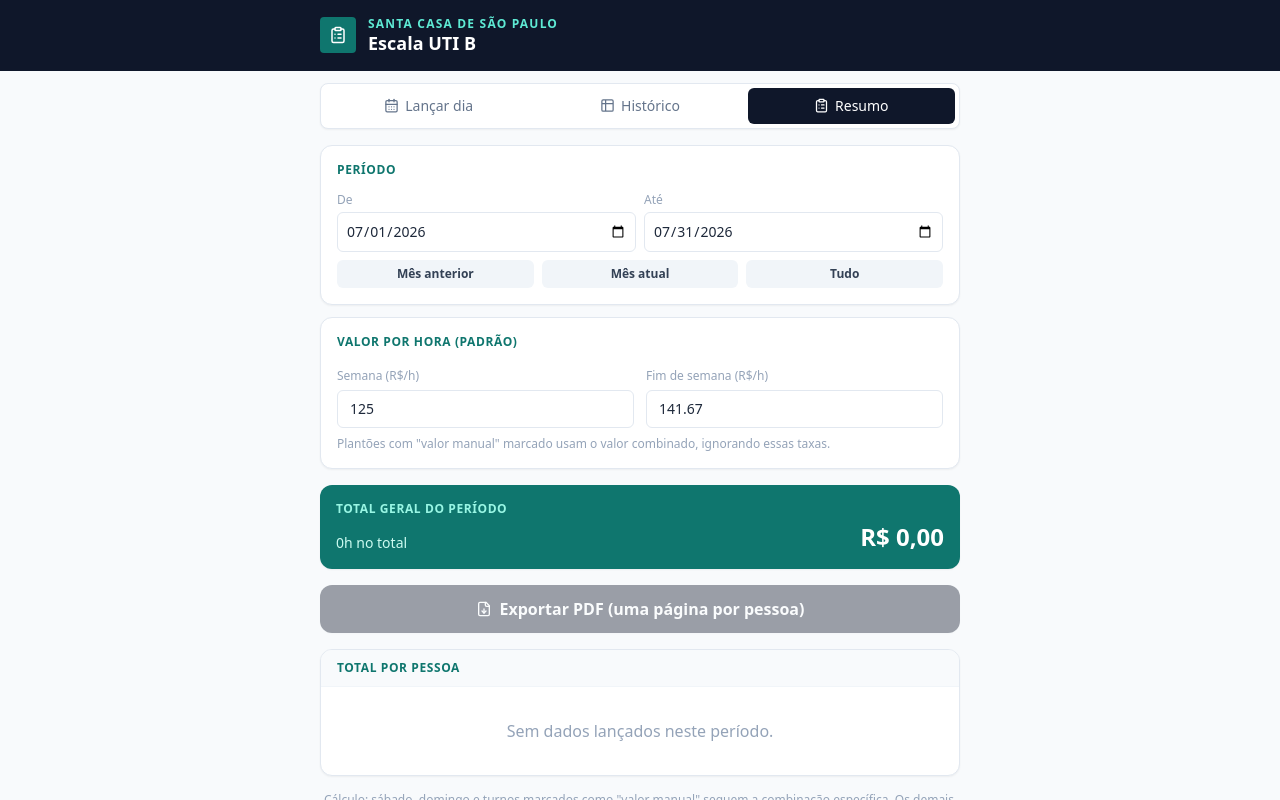
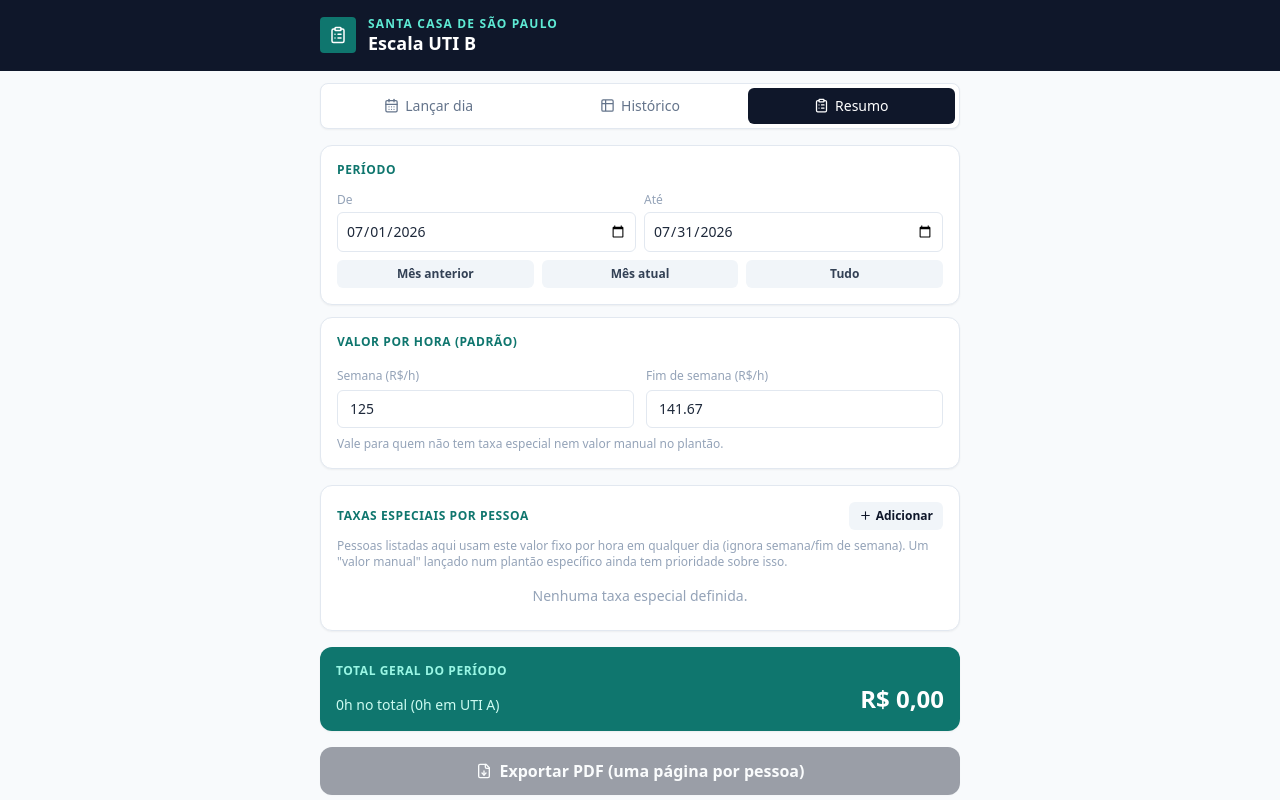
Before and after one commit to matheusfischersantacasa-boop/Escala-Uti-Pedi-trica, a React (Vite) app: page / in a window 1280 px wide. Both pictures are taken after a click on the button "Resumo". Shown: the top 800 px of the page. Built offline with nearby package versions, Linux system fonts and the light colour scheme.

Commit message:
Update App.jsx

```diff
--- a/src/App.jsx
+++ b/src/App.jsx
@@ -49,9 +49,21 @@ function hasOverride(v) {
   return v !== "" && v !== null && v !== undefined && !isNaN(parseFloat(v));
 }
 
-function shiftValue(horas, isWeekend, valorOverride, rateWeekday, rateWeekend) {
+function personRateMap(personRates) {
+  const map = {};
+  (personRates || []).forEach((r) => {
+    if (r.pessoa && r.pessoa.trim() && r.rate !== "" && r.rate !== null && !isNaN(parseFloat(r.rate))) {
+      map[r.pessoa.trim()] = parseFloat(r.rate);
+    }
+  });
+  return map;
+}
+
+function shiftValue(pessoa, horas, isWeekend, valorOverride, rateWeekday, rateWeekend, rateMap) {
   if (hasOverride(valorOverride)) return parseFloat(valorOverride);
   const h = parseFloat(horas) || 0;
+  const custom = rateMap[(pessoa || "").trim()];
+  if (custom !== undefined) return h * custom;
   return h * (isWeekend ? rateWeekend : rateWeekday);
 }
 
@@ -97,6 +109,15 @@ function stripAccents(s) {
   return String(s == null ? "" : s)
     .normalize("NFD")
     .replace(/[\u0300-\u036f]/g, "");
+}
+
+function loadJSON(key, fallback) {
+  try {
+    const raw = localStorage.getItem(key);
+    return raw ? JSON.parse(raw) : fallback;
+  } catch (e) {
+    return fallback;
+  }
 }
 
 class ErrorBoundary extends React.Component {
@@ -145,8 +166,9 @@ export default function EscalaUtiBApp() {
   const [form, setForm] = useState(emptyForm(yesterday()));
   const [saveMsg, setSaveMsg] = useState("");
   const [saving, setSaving] = useState(false);
-  const [rateWeekday, setRateWeekday] = useState(125);
-  const [rateWeekend, setRateWeekend] = useState(141.67);
+  const [rateWeekday, setRateWeekday] = useState(() => loadJSON("escala:rateWeekday", 125));
+  const [rateWeekend, setRateWeekend] = useState(() => loadJSON("escala:rateWeekend", 141.67));
+  const [personRates, setPersonRates] = useState(() => loadJSON("escala:personRates", []));
   const [showExport, setShowExport] = useState(false);
   const [showImport, setShowImport] = useState(false);
   const [importText, setImportText] = useState("");
@@ -154,20 +176,42 @@ export default function EscalaUtiBApp() {
   const [periodStart, setPeriodStart] = useState(firstDayOfMonth(0));
   const [periodEnd, setPeriodEnd] = useState(lastDayOfMonth(0));
 
+  useEffect(() => {
+    try {
+      localStorage.setItem("escala:rateWeekday", JSON.stringify(rateWeekday));
+    } catch (e) {}
+  }, [rateWeekday]);
+
+  useEffect(() => {
+    try {
+      localStorage.setItem("escala:rateWeekend", JSON.stringify(rateWeekend));
+    } catch (e) {}
+  }, [rateWeekend]);
+
+  useEffect(() => {
+    try {
+      localStorage.setItem("escala:personRates", JSON.stringify(personRates));
+    } catch (e) {}
+  }, [personRates]);
+
   const loadAll = useCallback(() => {
     setLoading(true);
     try {
       const loaded = {};
       for (let i = 0; i < localStorage.length; i++) {
         const k = localStorage.key(i);
-        if (k && k.startsWith("escala:")) {
+        const isConfigKey =
+          k === "escala:rateWeekday" || k === "escala:rateWeekend" || k === "escala:personRates";
+        if (k && k.startsWith("escala:") && !isConfigKey) {
           try {
             const raw = localStorage.getItem(k);
             if (raw) {
               const parsed = migrateEntry(JSON.parse(raw));
               loaded[parsed.date] = parsed;
             }
-          } catch (e) {}
+          } catch (e) {
+            // skip unreadable key
+          }
         }
       }
       setEntries(loaded);
@@ -237,7 +281,9 @@ export default function EscalaUtiBApp() {
     });
     try {
       localStorage.removeItem(`escala:${date}`);
-    } catch (e) {}
+    } catch (e) {
+      // ignore
+    }
   }
 
   async function handleCopyDay() {
@@ -300,6 +346,7 @@ export default function EscalaUtiBApp() {
 
   const sortedDates = Object.keys(filteredEntries).sort((a, b) => (a < b ? 1 : -1));
 
+  const rateMap = personRateMap(personRates);
   const summary = {};
   const personDetails = {};
 
@@ -308,10 +355,11 @@ export default function EscalaUtiBApp() {
     const key = pessoa.trim();
     if (!personDetails[key]) personDetails[key] = [];
     personDetails[key].push({ date, dow, unidade, turno, horas, valor, isWeekend });
-    if (!summary[key]) summary[key] = { semana: 0, fds: 0, valor: 0 };
+    if (!summary[key]) summary[key] = { semana: 0, fds: 0, valor: 0, utiA: 0 };
     if (isWeekend) summary[key].fds += horas;
     else summary[key].semana += horas;
     summary[key].valor += valor;
+    if (unidade === "UTI A") summary[key].utiA += horas;
   }
 
   Object.values(filteredEntries).forEach((entry) => {
@@ -320,13 +368,13 @@ export default function EscalaUtiBApp() {
       const roleData = entry[r.key];
       if (!roleData || !roleData.pessoa || !roleData.pessoa.trim()) return;
       const horas = parseFloat(roleData.horas) || 0;
-      const valor = shiftValue(horas, isWeekend, roleData.valorOverride, rateWeekday, rateWeekend);
+      const valor = shiftValue(roleData.pessoa, horas, isWeekend, roleData.valorOverride, rateWeekday, rateWeekend, rateMap);
       pushDetail(roleData.pessoa, entry.date, dowName, "UTI B", r.label, horas, valor, isWeekend);
     });
     (entry.utiA || []).forEach((row) => {
       const horas = rowHours(row);
       if (isNaN(horas)) return;
-      const valor = shiftValue(horas, isWeekend, row.valorOverride, rateWeekday, rateWeekend);
+      const valor = shiftValue(row.pessoa, horas, isWeekend, row.valorOverride, rateWeekday, rateWeekend, rateMap);
       pushDetail(row.pessoa, entry.date, dowName, "UTI A", row.turno || "—", horas, valor, isWeekend);
     });
   });
@@ -336,14 +384,15 @@ export default function EscalaUtiBApp() {
       pessoa,
       semana: v.semana,
       fds: v.fds,
+      utiA: v.utiA,
       total: v.semana + v.fds,
       valor: v.valor,
     }))
     .sort((a, b) => b.total - a.total);
 
   const grandTotal = summaryRows.reduce(
-    (acc, r) => ({ horas: acc.horas + r.total, valor: acc.valor + r.valor }),
-    { horas: 0, valor: 0 }
+    (acc, r) => ({ horas: acc.horas + r.total, valor: acc.valor + r.valor, utiA: acc.utiA + r.utiA }),
+    { horas: 0, valor: 0, utiA: 0 }
   );
 
   const periodLabel =
@@ -456,6 +505,8 @@ export default function EscalaUtiBApp() {
                 rateWeekend={rateWeekend}
                 setRateWeekday={setRateWeekday}
                 setRateWeekend={setRateWeekend}
+                personRates={personRates}
+                setPersonRates={setPersonRates}
               />
             </>
           )}
@@ -938,6 +989,8 @@ function exportAllPdf(personDetails, periodLabel) {
   people.forEach((pessoa, idx) => {
     if (idx > 0) doc.addPage();
     const rows = [...personDetails[pessoa]].sort((a, b) => (a.date < b.date ? -1 : 1));
+    const utiARows = rows.filter((r) => r.unidade === "UTI A");
+
     doc.setFontSize(16);
     doc.setTextColor(15, 23, 42);
     doc.text(stripAccents(pessoa), 14, 15);
@@ -967,17 +1020,95 @@ function exportAllPdf(personDetails, periodLabel) {
 
     const totalHoras = rows.reduce((a, r) => a + r.horas, 0);
     const totalValor = rows.reduce((a, r) => a + r.valor, 0);
-    const finalY = (doc.lastAutoTable ? doc.lastAutoTable.finalY : 26) + 8;
+    const utiAHoras = utiARows.reduce((a, r) => a + r.horas, 0);
+    const utiAValor = utiARows.reduce((a, r) => a + r.valor, 0);
+
+    let cursorY = (doc.lastAutoTable ? doc.lastAutoTable.finalY : 26) + 8;
     doc.setFontSize(11);
     doc.setTextColor(15, 118, 110);
-    doc.text(`Total: ${totalHoras}h  ->  ${fmtMoney(totalValor)}`, 14, finalY);
+    doc.text(`Total: ${totalHoras}h (${utiAHoras}h em UTI A)  ->  ${fmtMoney(totalValor)}`, 14, cursorY);
+
+    if (utiARows.length > 0) {
+      cursorY += 8;
+      doc.setFontSize(10);
+      doc.setTextColor(15, 23, 42);
+      doc.text("Coberturas UTI A neste período", 14, cursorY);
+      autoTable(doc, {
+        startY: cursorY + 3,
+        head: [["Data", "Dia da semana", "Turno", "Horas", "Valor"]],
+        body: utiARows.map((r) => [
+          dateInfo(r.date).display,
+          stripAccents(r.dow),
+          stripAccents(r.turno),
+          `${r.horas}h`,
+          fmtMoney(r.valor),
+        ]),
+        styles: { fontSize: 8, cellPadding: 2 },
+        headStyles: { fillColor: [217, 119, 6], textColor: 255 },
+        foot: [["", "", "Subtotal UTI A", `${utiAHoras}h`, fmtMoney(utiAValor)]],
+        footStyles: { fillColor: [255, 251, 235], textColor: [120, 53, 15], fontStyle: "bold" },
+      });
+    }
   });
   const safeLabel = stripAccents(periodLabel).replace(/[^\w-]+/g, "_");
   doc.save(`escala-uti-b_${safeLabel}.pdf`);
   return true;
 }
 
-function Resumo({ summaryRows, grandTotal, personDetails, periodLabel, rateWeekday, rateWeekend, setRateWeekday, setRateWeekend }) {
+function PersonRatesEditor({ personRates, setPersonRates }) {
+  function addRow() {
+    setPersonRates((pr) => [...pr, { id: Date.now() + Math.random(), pessoa: "", rate: "" }]);
+  }
+  function updateRow(id, field, value) {
+    setPersonRates((pr) => pr.map((r) => (r.id === id ? { ...r, [field]: value } : r)));
+  }
+  function removeRow(id) {
+    setPersonRates((pr) => pr.filter((r) => r.id !== id));
+  }
+  return (
+    <div className="bg-white rounded-xl shadow-sm border border-slate-200 p-4">
+      <div className="flex items-center justify-between mb-2">
+        <div className="text-xs tracking-wider uppercase text-teal-700 font-bold">Taxas especiais por pessoa</div>
+        <button
+          type="button"
+          onClick={addRow}
+          className="flex items-center gap-1 text-xs font-semibold text-slate-900 bg-slate-100 hover:bg-slate-200 px-2.5 py-1.5 rounded-md"
+        >
+          <Plus size={13} /> Adicionar
+        </button>
+      </div>
+      <p className="text-xs text-slate-400 mb-2">
+        Pessoas listadas aqui usam este valor fixo por hora em qualquer dia (ignora semana/fim de semana). Um "valor
+        manual" lançado num plantão específico ainda tem prioridade sobre isso.
+      </p>
+      {personRates.length === 0 ? (
+        <div className="text-sm text-slate-400 py-2 text-center">Nenhuma taxa especial definida.</div>
+      ) : (
+        <div className="space-y-2">
+          {personRates.map((r) => (
+            <div key={r.id} className="flex items-center gap-2">
+              <div className="flex-1">
+                <PersonPicker value={r.pessoa} onChange={(v) => updateRow(r.id, "pessoa", v)} inputBg="bg-white" />
+              </div>
+              <input
+                type="number"
+                value={r.rate}
+                onChange={(e) => updateRow(r.id, "rate", e.target.value)}
+                placeholder="R$/h"
+                className="w-24 border border-slate-200 rounded-md px-2 py-2 text-sm focus:outline-none focus:ring-2 focus:ring-teal-600"
+              />
+              <button type="button" onClick={() => removeRow(r.id)} className="text-rose-500 hover:text-rose-700 p-1">
+                <Trash2 size={16} />
+              </button>
+            </div>
+          ))}
+        </div>
+      )}
+    </div>
+  );
+}
+
+function Resumo({ summaryRows, grandTotal, personDetails, periodLabel, rateWeekday, rateWeekend, setRateWeekday, setRateWeekend, personRates, setPersonRates }) {
   return (
     <div className="space-y-4">
       <div className="bg-white rounded-xl shadow-sm border border-slate-200 p-4">
@@ -1002,15 +1133,17 @@ function Resumo({ summaryRows, grandTotal, personDetails, periodLabel, rateWeekd
             />
           </div>
         </div>
-        <p className="text-xs text-slate-400 mt-2">
-          Plantões com "valor manual" marcado usam o valor combinado, ignorando essas taxas.
-        </p>
+        <p className="text-xs text-slate-400 mt-2">Vale para quem não tem taxa especial nem valor manual no plantão.</p>
       </div>
+
+      <PersonRatesEditor personRates={personRates} setPersonRates={setPersonRates} />
 
       <div className="bg-teal-700 rounded-xl shadow-sm p-4 text-white">
         <div className="text-xs tracking-wider uppercase text-teal-200 font-bold mb-1">Total geral do período</div>
         <div className="flex items-end justify-between">
-          <span className="text-sm text-teal-100">{grandTotal.horas}h no total</span>
+          <span className="text-sm text-teal-100">
+            {grandTotal.horas}h no total ({grandTotal.utiA}h em UTI A)
+          </span>
           <span className="text-2xl font-bold tabular-nums">{fmtMoney(grandTotal.valor)}</span>
         </div>
       </div>
@@ -1039,12 +1172,18 @@ function Resumo({ summaryRows, grandTotal, personDetails, periodLabel, rateWeekd
                   <span className="font-semibold text-slate-900">{row.pessoa}</span>
                   <span className="font-bold text-slate-800 tabular-nums">{fmtMoney(row.valor)}</span>
                 </div>
-                <div className="flex items-center gap-3 text-xs text-slate-400 tabular-nums">
+                <div className="flex flex-wrap items-center gap-x-3 gap-y-0.5 text-xs text-slate-400 tabular-nums">
                   <span>Semana: {row.semana}h</span>
                   <span>·</span>
                   <span>Fim de semana: {row.fds}h</span>
                   <span>·</span>
                   <span className="font-medium text-slate-500">Total: {row.total}h</span>
+                  {row.utiA > 0 && (
+                    <>
+                      <span>·</span>
+                      <span className="font-medium text-amber-600">UTI A: {row.utiA}h</span>
+                    </>
+                  )}
                 </div>
               </div>
             ))}
@@ -1052,8 +1191,8 @@ function Resumo({ summaryRows, grandTotal, personDetails, periodLabel, rateWeekd
         )}
       </div>
       <p className="text-xs text-slate-400 px-1">
-        Cálculo: sábado, domingo e turnos marcados como "valor manual" seguem a combinação específica. Os demais usam as
-        taxas padrão acima. Ajuste manualmente para sexta à noite, feriados ou combinações especiais.
+        Ordem de prioridade do valor: 1) valor manual no plantão, 2) taxa especial da pessoa, 3) taxa padrão de
+        semana/fim de semana acima.
       </p>
     </div>
   );
```
